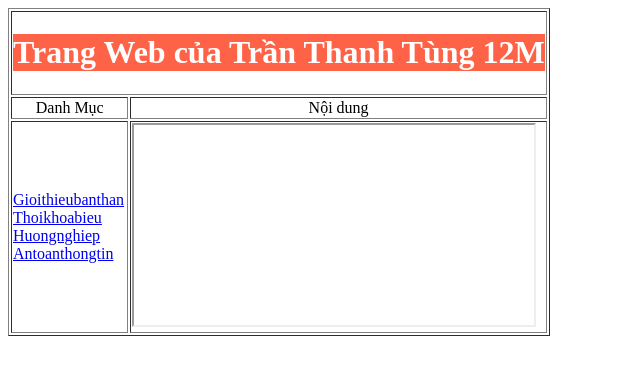
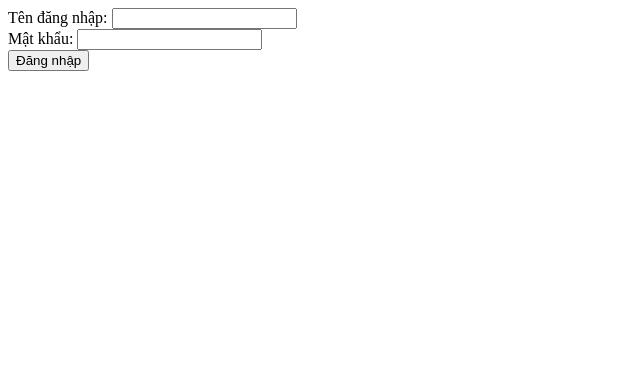
Before and after one commit to Nagiya0410/TranThanhTung, a plain HTML site: page index.html in a window 1280 px wide. Shown: the whole page, without its empty margins (0-640 px from the left). Drawn offline with Linux system fonts and the light colour scheme.

Commit message:
index.html

```diff
--- a/index.html
+++ b/index.html
@@ -1,24 +1,18 @@
-<!DOCTYPE html>
 <html>
-
  <head>
     <meta charset="utf-8">
     <meta name="viewport" content="width=device-width">
     <title>replit</title>
     <link href="style.css" rel="stylesheet" type="text/css" />
+  </head>
   <body>
-<table border="1" >
-<tr>
-<th colspan= "2"> <h1 style="background-color: tomato; color: white; text-align:center;"> Trang Web của Trần Thanh Tùng 12M</h1> </th>
-</tr>
-  <tr ><td><center>Danh Mục</center></td>
-
-  <td><center>Nội dung</center></td></tr>
-  <tr><td>
-<a href="Content/gtbt.html"target="nd">Gioithieubanthan</a> <br>
-<a href="Content/tkb.html"target="nd">Thoikhoabieu</a> <br>
-<a href="Content/dahn.html"target="nd">Huongnghiep</a>  <br>
-<a href="Content/attt.html"target="nd">Antoanthongtin</a>
-    <td> <iframe name=nd width="400" height="200" frameborder="1">
-
+    <form>
+      <label> Tên đăng nhập: </label>
+      <input type="text" id="un" name="un"> <br>
+      <label> Mật khẩu: </label>
+      <input type="password" id="pw" name="pw"> <br>
+      <button type="submit" id="lg" name="lg" onclick=login()>Đăng nhập </button>
+    </form>
+    <script src="script.js"> </script>
   </body>
+</html>
```
Lines whose indentation alone changed are shown as unchanged.
